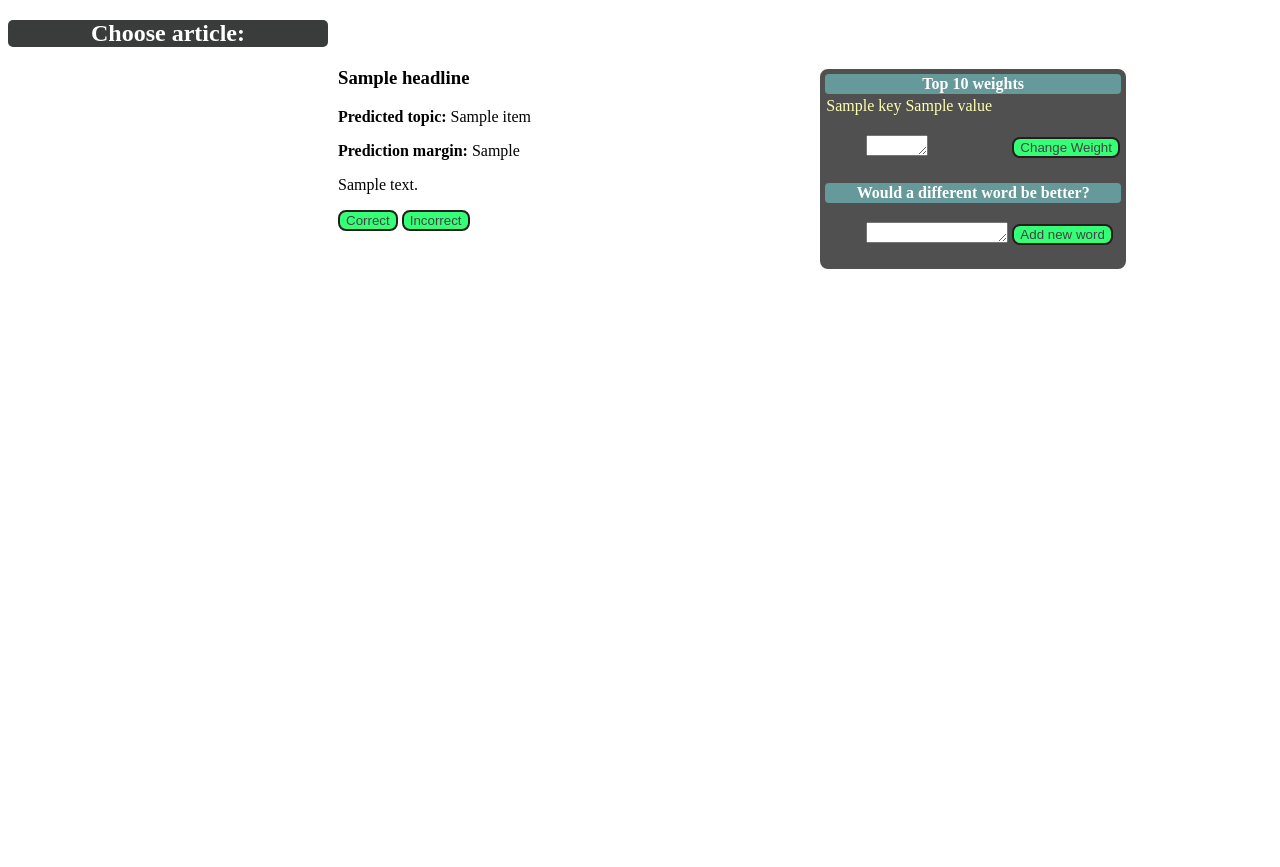
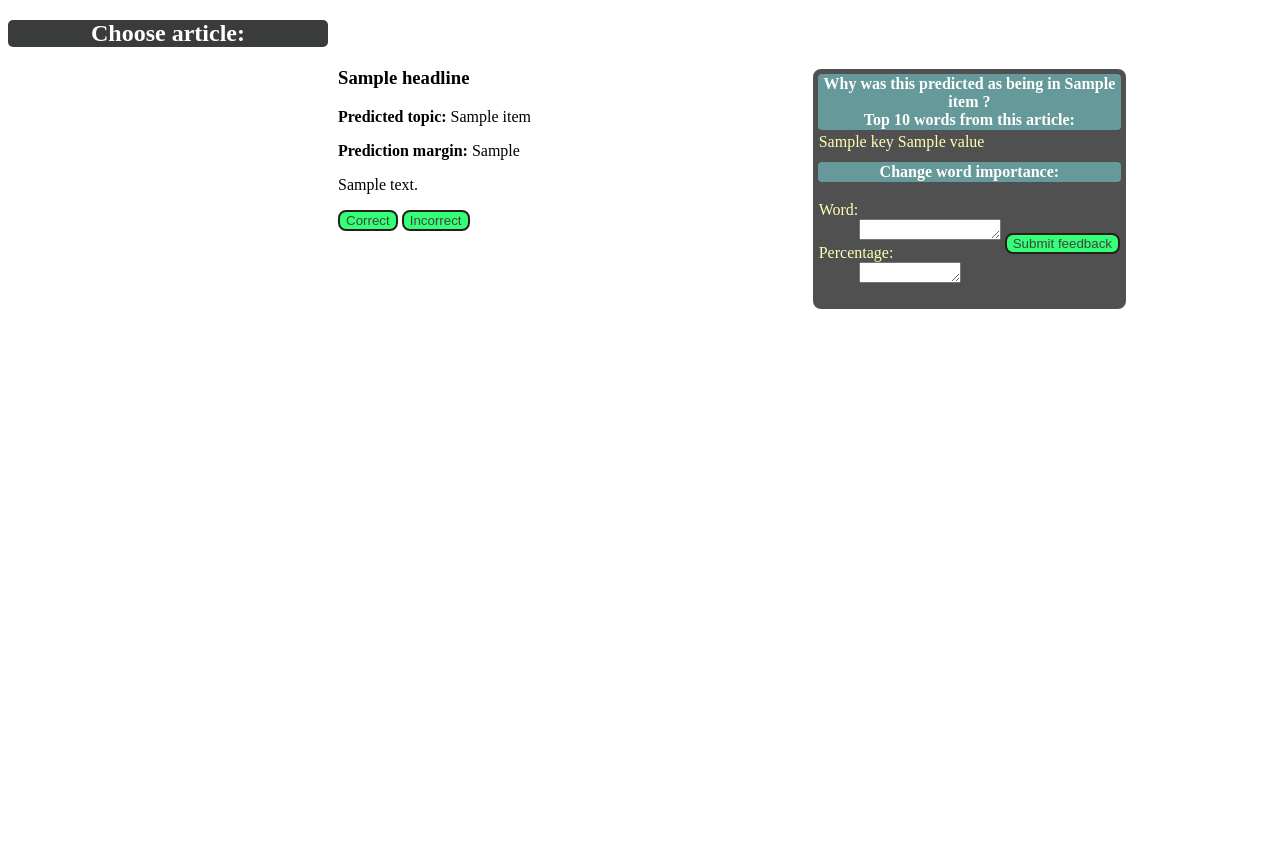
Before and after one commit to BernoulliSanders/Flask-Application-Reuters20, a Flask app: template templates/article-with-reweighting.html in a window 1280 px wide. Run offline with Flask 2, Linux system fonts and the light colour scheme; the template is opened without the code that fills it: values that come from a table or form of the project are taken from there, most other values are stand-ins (such as "Sample title", 1, 10 or a date in 2020); data that the repository does not hold is empty; parts of the project's set-up code (start-up, migrations or seed data) failed here and were passed over; some libraries are stand-ins or nearby versions.

Commit message:
Redirects user back to the same article after they've submitted feedback

```diff
--- a/app.py
+++ b/app.py
@@ -195,9 +195,7 @@ class ReviewForm(Form):
     feature_feedback = TextAreaField('',
                                 [validators.DataRequired(),
                                 validators.length(min=1)])
-
-class FeedbackForm(Form):
-    submit_percentage_feature_feedback = TextAreaField('10',
+    submit_percentage_feature_feedback = TextAreaField('',
                                 [validators.DataRequired(),
                                 validators.length(min=1)])
 
@@ -246,15 +244,18 @@ def manually_change_weights():
     increase_weight(look_up_weight(feedback))
     return render_template('thank-you.html')
 
-#This changes the weight by the percentage in the form
-@app.route('/change-weights_by_percentage', methods=['POST'])
+
+#This changes the weight by the percentage in the form, then returns the same article after the feedback is submitted
+@app.route('/change_weights_by_percentage', methods=['POST'])
 def manually_change_weights_by_percentage():
     # This pulls the contents from the feature_feedback form in article-with-reweighting
     feedback = request.form['feature_feedback']
     # look_up_weight finds the index location of the weight in the weight vector, increase_weight increases it
+    articleid = request.form['articleid']
     increase_weight_in_weight_dict(feedback)
     increase_weight(look_up_weight(feedback))
-    return render_template('thank-you.html')
+    return display_article_manual_reweighting(articleid)
+
 
 # This displays the active learning application. This function uses the uncertainty_query function defined above and uses it in a
 # SQL SELECT query to display to the user the article which the model is most uncertain about
--- a/templates/article-with-reweighting.html
+++ b/templates/article-with-reweighting.html
@@ -12,7 +12,9 @@
 <table class="table1" style="float:right">
 {% from "_formhelpers.html" import render_field %}
 <tr><th colspan="2">
- Top 10 weights
+ Why was this predicted as being in {% for item in items %} {{ item.predicted_labels }} {% endfor %} ?
+ </br>
+ Top 10 words from this article:
 </th></tr>
 <form method=post action="">
 {% for key, value in topten.items() %}
@@ -20,17 +22,6 @@
 <label for="weight">{{ key }} {{ value }}</label>
 </td></tr>
 <tr><td>
-<form action="/change-weights_by_percentage" method=post >
-      <dl>
-  {{ render_field(form.feature_feedback, cols='5', rows='1') }}
-  </dl>
-  </td>
-  <td>
-      <input type="hidden" value='{{ form.feature_feedback }}' name='percentage_feature_feedback'>
-      <input type=hidden value='{{ key }}' name='feature'>
-      <input type=submit value='Change Weight' name='submit_percentage_feature_feedback'>
-</form>
-
 
 </td></tr>{% endfor %}</form>
 
@@ -72,20 +63,22 @@
 <input type="range" id="weight" min="-10" value="0" max="10" step="0.1">
 </td></tr>-->
 <tr><td colspan="2"></td></tr>
-<tr><th colspan="2">Would a different word be better?</th></tr>
+<tr><th colspan="2">Change word importance:</th></tr>
 <tr><td>
-<form method=post action="/change-weights">
+<form method=post action="/change_weights_by_percentage">
       <dl>
-  {{ render_field(form.feature_feedback, cols='15', rows='1') }}
+ Word: {{ render_field(form.feature_feedback, cols='15', rows='1') }}
+ Percentage: {{ render_field(form.submit_percentage_feature_feedback, cols='10', rows='1') }}
   </dl>
   </td>
   <td>
-    <input type=submit value='Add new word' name='submit_feature_feedback'>
+    <input type=submit value='Submit feedback' name='submit_feature_feedback'>
       <input type="hidden" value='{{ form.feature_feedback }}' name='feature_feedback'>
+      <input type="hidden" value='{{ form.submit_percentage_feature_feedback }}' name='submit_percentage_feature_feedback'>
+    <input type="hidden" value="{{ articleid }}" name="articleid">
 </form>
 </td></tr>
 </table>
-
 {% for item in items %}
 <div class="container">
 <h3><strong> {{ item.Headline }}
@@ -113,7 +106,7 @@
 </div>
 </div>
 {% endfor %}
-
+<p> {{ articleid }}</p>
 
   </body>
 </html>
```
